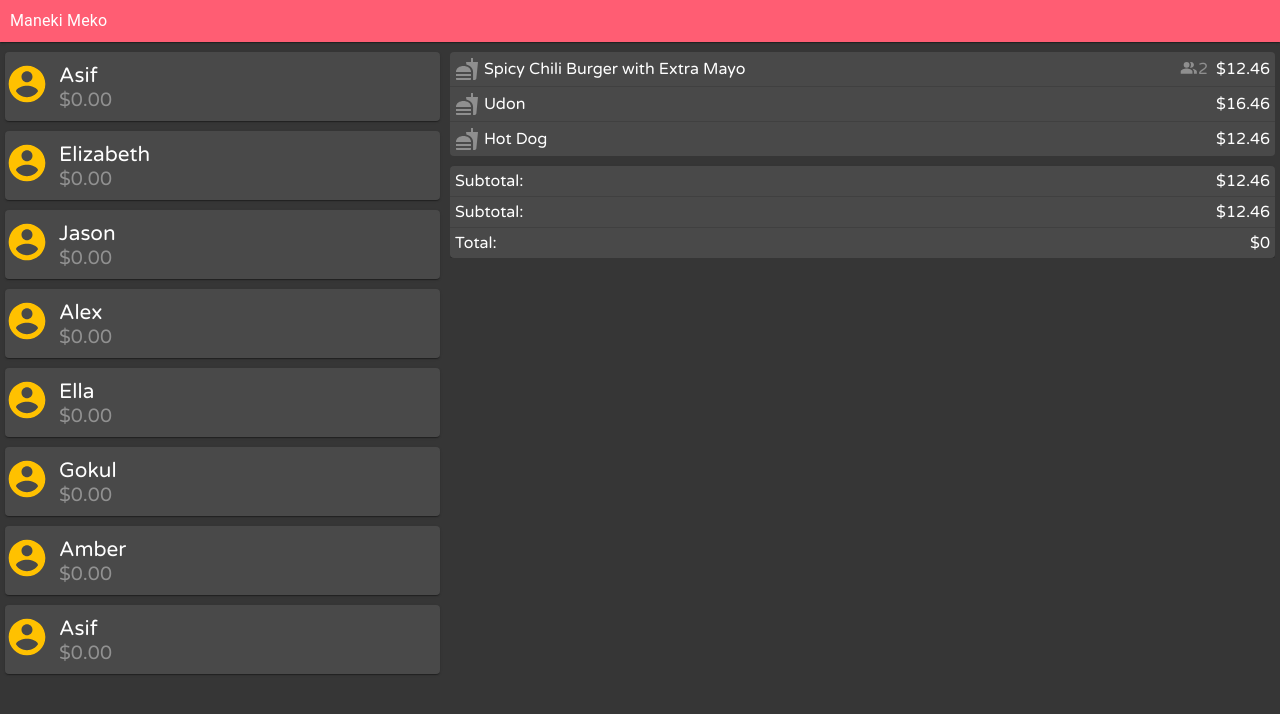
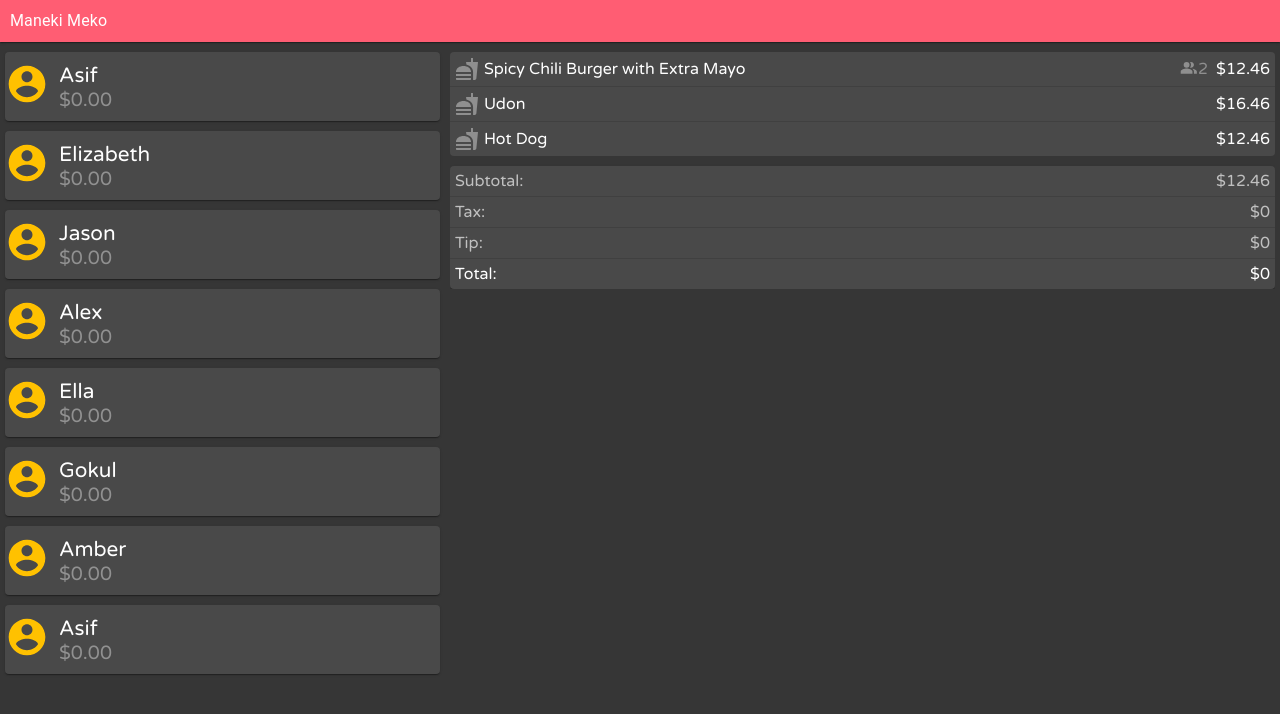
Before and after one commit to asif101/order-day, a React (Create React App) app: page / in a window 1280 px wide. Shown: the top 714 px of the page. Built offline with nearby package versions, Linux system fonts and the light colour scheme.

Commit message:
styled totals container

```diff
--- a/src/components/Main/Items/Totals/Totals.js
+++ b/src/components/Main/Items/Totals/Totals.js
@@ -8,7 +8,6 @@ import './Totals.scss'
 
 const Totals = ({ order }) => {
 
-
     return (
         <Card className='totals-container'>
             <List className='list'>
@@ -17,9 +16,14 @@ const Totals = ({ order }) => {
                     <span className='value'>{'$' + order.subtotal}</span>
                 </ListItem>
                 <Divider />
-                <ListItem className='tax-tip-container'>
-                    <span className='label'>{'Subtotal:'}</span>
-                    <span className='value'>{'$' + order.subtotal}</span>
+                <ListItem className='tax-container'>
+                    <span className='label'>{'Tax:'}</span>
+                    <span className='value'>{'$' + order.tax}</span>
+                </ListItem>
+                <Divider />
+                <ListItem className='tip-container'>
+                    <span className='label'>{'Tip:'}</span>
+                    <span className='value'>{'$' + order.tip}</span>
                 </ListItem>
                 <Divider />
                 <ListItem className='total-container'>
@@ -28,7 +32,6 @@ const Totals = ({ order }) => {
                 </ListItem>
             </List>
         </Card>
-
     )
 }
 
--- a/src/components/Main/Items/Totals/Totals.scss
+++ b/src/components/Main/Items/Totals/Totals.scss
@@ -1,6 +1,7 @@
 .totals-container {
     margin-top: 10px;
     background-color: rgb(73, 73, 73) !important;
+    $muted-color: rgb(192, 192, 192);
 
     &>.list {
         padding: 0;
@@ -13,28 +14,44 @@
 
         &>.label {
             flex-grow: 1;
-            color: white
+            color: $muted-color
         }
 
         &>.value {
             text-align: right;
-            color: white
+            color: $muted-color
         }
     }
 
-    & .tax-tip-container {
+    & .tax-container {
         padding: 5px 5px !important;
         display: flex;
 
 
         &>.label {
             flex-grow: 1;
-            color: white
+            color: $muted-color
         }
 
         &>.value {
             text-align: right;
-            color: white
+            color: $muted-color
+        }
+    }
+
+    & .tip-container {
+        padding: 5px 5px !important;
+        display: flex;
+
+
+        &>.label {
+            flex-grow: 1;
+            color: $muted-color
+        }
+
+        &>.value {
+            text-align: right;
+            color: $muted-color
         }
     }
 
```
